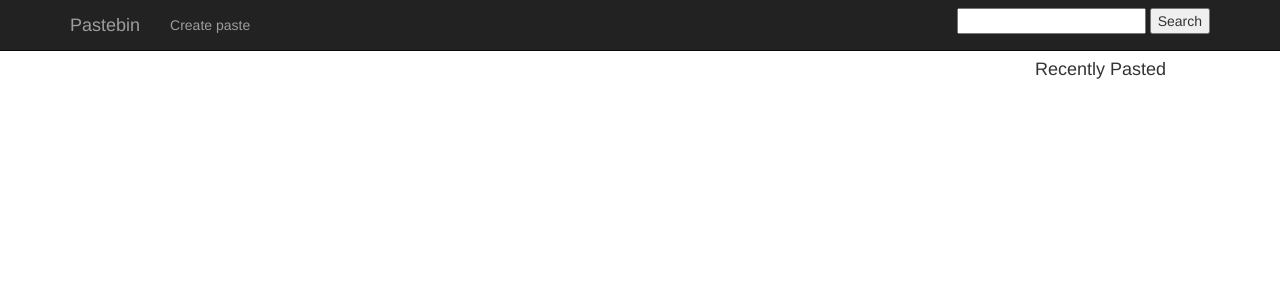
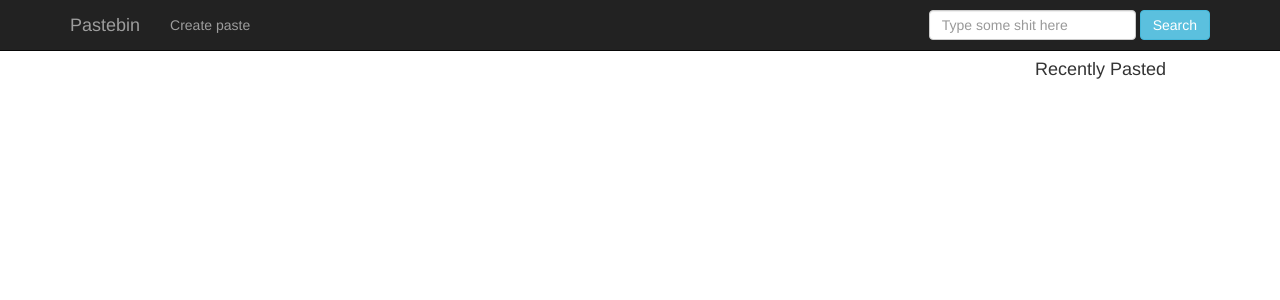
Before and after one commit to molotoko/pb2, a Django app: page /search/ in a window 1280 px wide. Shown: the top 300 px of the page. Run offline with Django 3.2, Linux system fonts and the light colour scheme; data that the repository does not hold is empty; some libraries are stand-ins or nearby versions.

Commit message:
fixed search form

```diff
--- a/pastebin/templates/base.html
+++ b/pastebin/templates/base.html
@@ -39,9 +39,12 @@
                     <p style="color: red;">{{ error }}</p>
                 {% endfor %}
               {% endif %}
-              <form action="/search/" method="get" class="navbar-form navbar-right" role="search">
-                  <input type="text" name="q">
-                  <input type="submit" value="Search">
+
+              <form action="/search/" method="get" class="navbar-form navbar-right nav-search-form">
+                  <div class="form-group">
+                      <input type="search" name="q" class="form-control nav-search-form__input" placeholder="Type some shit here">
+                  </div>
+                  <button type="submit" class="btn btn-info nav-search-form__submit">Search</button>
               </form>
           </div>
       </div>
--- a/static/css/styles.css
+++ b/static/css/styles.css
@@ -14,3 +14,16 @@
   width: 10em;
   flex-shrink: 0;
 }
+
+.nav-search-form {
+  margin-top: 10px;
+}
+
+  .nav-search-form__input {
+    height: 30px;
+  }
+
+  .nav-search-form__submit {
+    padding-top: 4px;
+    padding-bottom: 4px;
+  }
```
